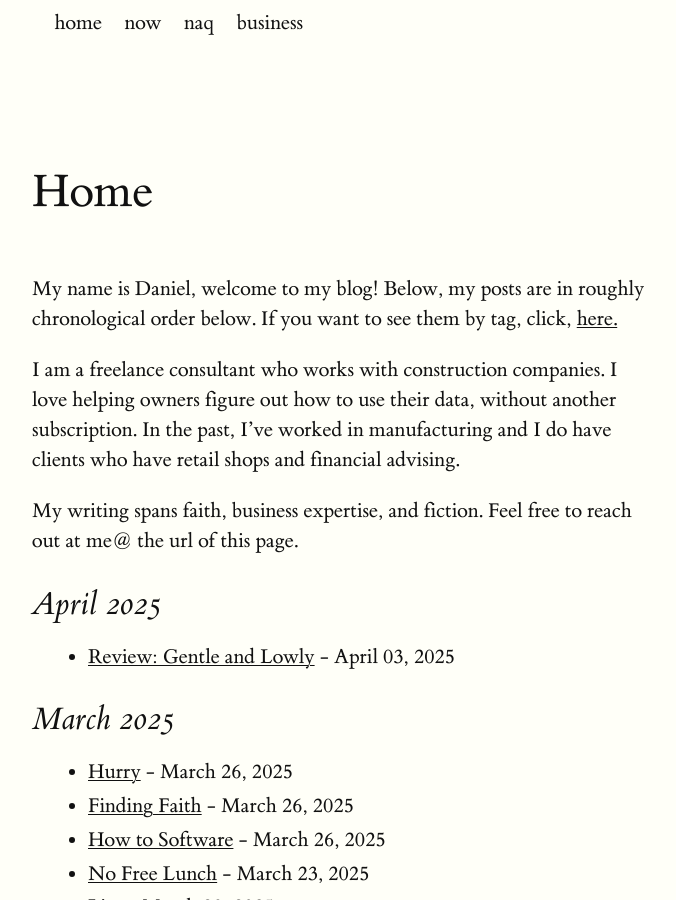
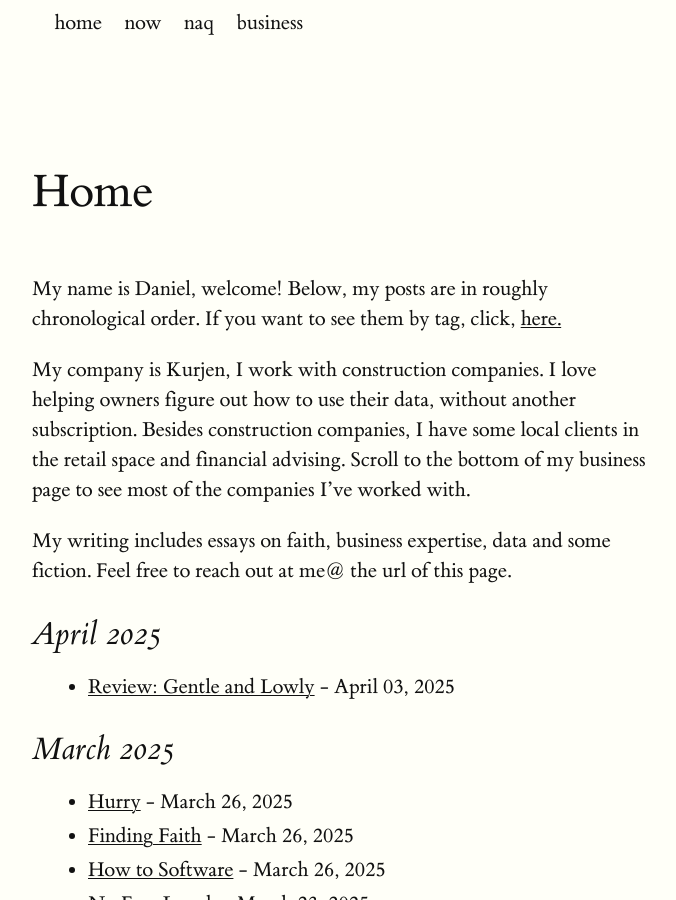
Before and after one commit to pact-wheeler/exp7, a Jekyll site: the page built from index.md, in a window 1280 px wide and 900 px high. Shown: the whole window, without its empty margins (128-804 px from the left). Built offline with Jekyll 4.4.1, drawn with Linux system fonts in a browser that asks for light colours.

Commit message:
update & test

```diff
--- a/index.md
+++ b/index.md
@@ -3,11 +3,11 @@ layout: default
 title: Home
 ---
 
-My name is Daniel, welcome to my blog! Below, my posts are in roughly chronological order below. If you want to see them by tag, click, [here.]({{ site.baseurl }}/tags.html)
+My name is Daniel, welcome! Below, my posts are in roughly chronological order. If you want to see them by tag, click, [here.]({{ site.baseurl }}/tags.html)
 
-I am a freelance consultant who works with construction companies. I love helping owners figure out how to use their data, without another subscription. In the past, I've worked in manufacturing and I do have clients who have retail shops and financial advising.
+My company is Kurjen, I work with construction companies. I love helping owners figure out how to use their data, without another subscription. Besides construction companies, I have some local clients in the retail space and financial advising. Scroll to the bottom of my business page to see most of the companies I've worked with.
 
-My writing spans faith, business expertise, and fiction. Feel free to reach out at me@ the url of this page.
+My writing includes essays on faith, business expertise, data and some fiction. Feel free to reach out at me@ the url of this page.
 
 {% assign postsByYearMonth = site.posts | group_by_exp:"post", "post.date | date: '%B %Y'" %}
 {% for yearMonth in postsByYearMonth %}
```
Also changed, not shown: _posts/2025-04-03-gentle_lowly.md (+1 -1 lines).
